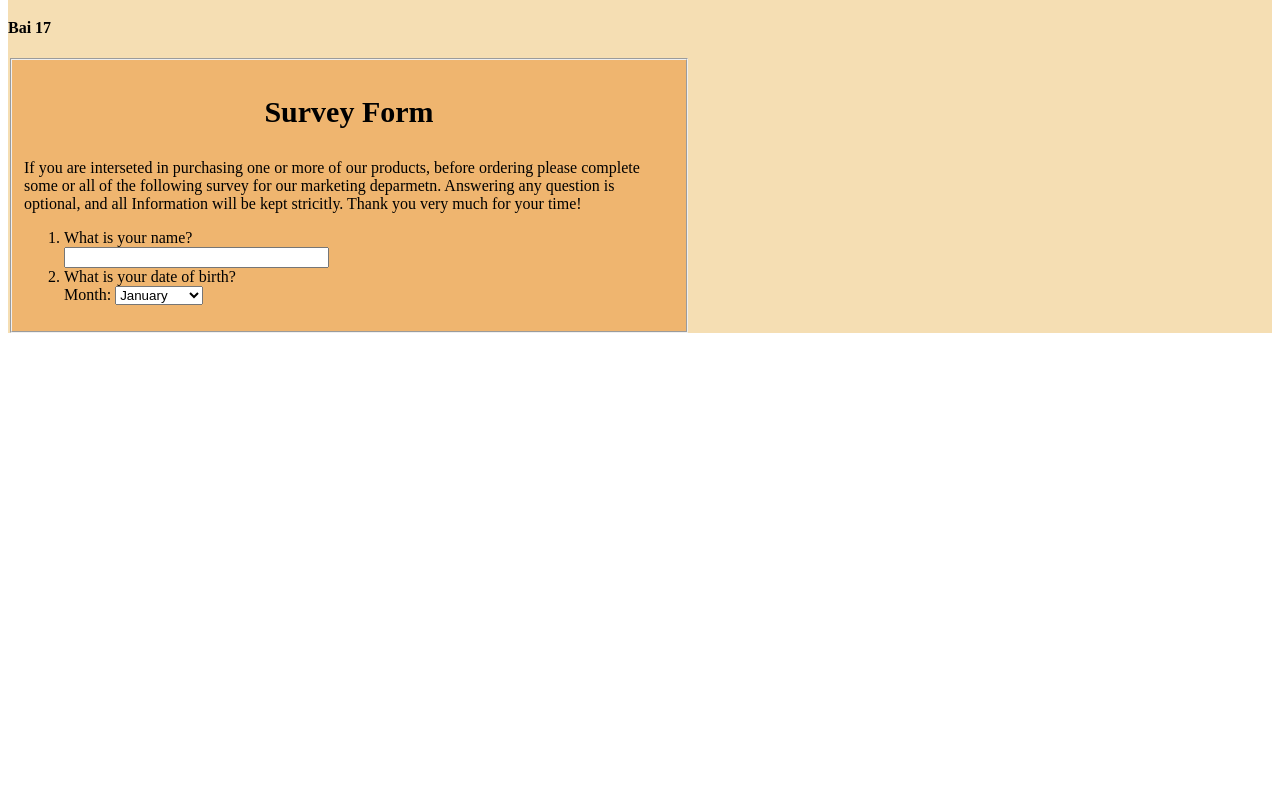
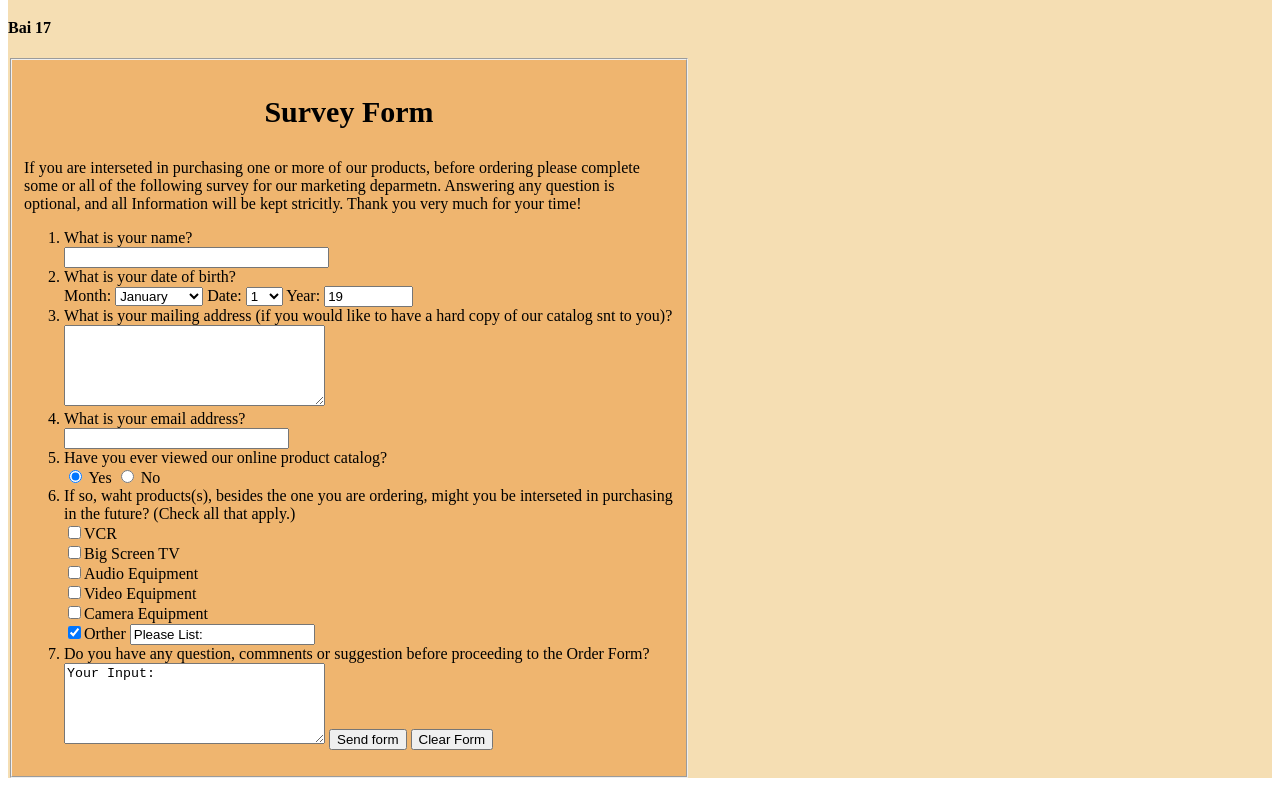
Before and after one commit to stevenduc0106/ThucHanhWeb_HTML_CSS, a plain HTML site: page Day1.html in a window 1280 px wide. Shown: the part 9804-10590 px from the top of the page. Before the commit the page ends 10145 px from the top, so only its background shows below. Drawn offline with Linux system fonts and the light colour scheme.

Commit message:
Update 25/2

```diff
--- a/Day1.html
+++ b/Day1.html
@@ -929,6 +929,7 @@
         <!-- Bai 17 -->
         <h4>Bai 17</h4>
         <form action="https://github.com/stevenduc0106/ThucHanhWeb_HTML_CSS" method="ge">
+
            <fieldset style="width: 650px;background-color: rgb(239, 181, 111);">
             <p style="text-align: center; font-size: 30px;"><b>Survey Form</b></p>
             <p >If you are interseted in purchasing one or more of our products, before
@@ -945,9 +946,9 @@
                 <li>
                     <label for="dob">What is your date of birth?</label> <br>
                     <label for="month">Month:</label>
-                    <select name="date_month" id="month">
-                       <option value="january" checked>January</option>
-                       <option value="ferbuary">Ferbuary</option>
+                    <select name="dob_month" id="month">
+                       <option value="january">January</option>
+                       <option value="ferbuary" checked>Ferbuary</option>
                        <option value="march">March</option>
                        <option value="april">April</option>
                        <option value="may">May</option>
@@ -959,8 +960,74 @@
                        <option value="november">November</option>
                        <option value="december">December</option>
                     </select>
+
+                    <label for="day">Date:</label>
+                     <select name="dob_Day" id="day">
+                        <option value="1" checked>1</option>
+                        <option value="2" >2</option>
+                        <option value="3" >3</option>
+                        <option value="4" >4</option>
+                        <option value="5" >5</option>
+                        <option value="6" >6</option>
+                        <option value="7" >7</option>
+                        <option value="8" >8</option>
+                        <option value="9" >9</option>
+                        <option value="10" >10</option>
+                        <option value="11" >11</option>
+                        <option value="12" >12</option>
+                        <option value="13" >13</option>
+                        <option value="14" >14</option>
+                        <option value="15" >15</option>
+                        <option value="16" >16</option>
+                        <option value="17" >17</option>
+                        <option value="18" >18</option>
+                        <option value="19" >19</option>
+                        <option value="20" >20</option>
+                        <option value="21" >21</option>
+                        <option value="22" >22</option>
+                        <option value="23" >23</option>
+                        <option value="24" >24</option>
+                        <option value="25" >25</option>
+                        <option value="26" >26</option>
+                        <option value="27" >27</option>
+                        <option value="28" >28</option>
+                    </select>
+                    <label for="year">Year:</label>
+                    <input type="text" name="txtYear" id="year" value="19" size="8">
                     </li>
+                 <li>
+                    <label for="address">What is your mailing address (if you would
+                        like to have a hard copy of our catalog snt to you)?
+                    </label>
+                    <textarea name="" id="" cols="30" rows="5" >  </textarea>
+                 </li>
+                <li>
+                    <label for="email">What is your email address?</label> <br>
+                    <input type="text" name="txtName" id="email" size="25">
+                </li>
+                <li>
+                    <label for="product">Have you ever viewed our online product catalog?</label> <br>
+                    <input name="luachon"type="radio" value="Yes" checked> Yes
+                    <input name="luachon"type="radio" value="No"> No <br>
+                </li>
+                <li>
+                    <label for="checkall">If so, waht products(s), besides the one you are ordering, might you
+                        be interseted in purchasing in the future? (Check all that apply.)
+                    </label> <br>
+                    <input name="luachon" type="checkbox" value="VCR">VCR <br>
+                    <input name="luachon" type="checkbox" value="Big Screen TV">Big Screen TV <br>
+                    <input name="luachon" type="checkbox" value="Audio Equipment">Audio Equipment <br>
+                    <input name="luachon" type="checkbox" value="Video Equipment">Video Equipment <br>
+                    <input name="luachon" type="checkbox" value="Camera Equipment">Camera Equipment <br>
+                    <input name="luachon" type="checkbox" value="Orther" checked>Orther <input type="text" value="Please List:">
+                </li>
+                <li>
+                    <label for="question">Do you have any question, commnents or suggestion before proceeding to the Order Form?</label>
+                    <textarea name="" id="" cols="30" rows="5">Your Input: </textarea>
+                    <td style="margin-left:auto;margin-right:auto;"> <input type="reset" value="Send form" > <input type="button" value="Clear Form"></td>
+                </li>
             </ol>
+
         </fieldset>
 
 
```
